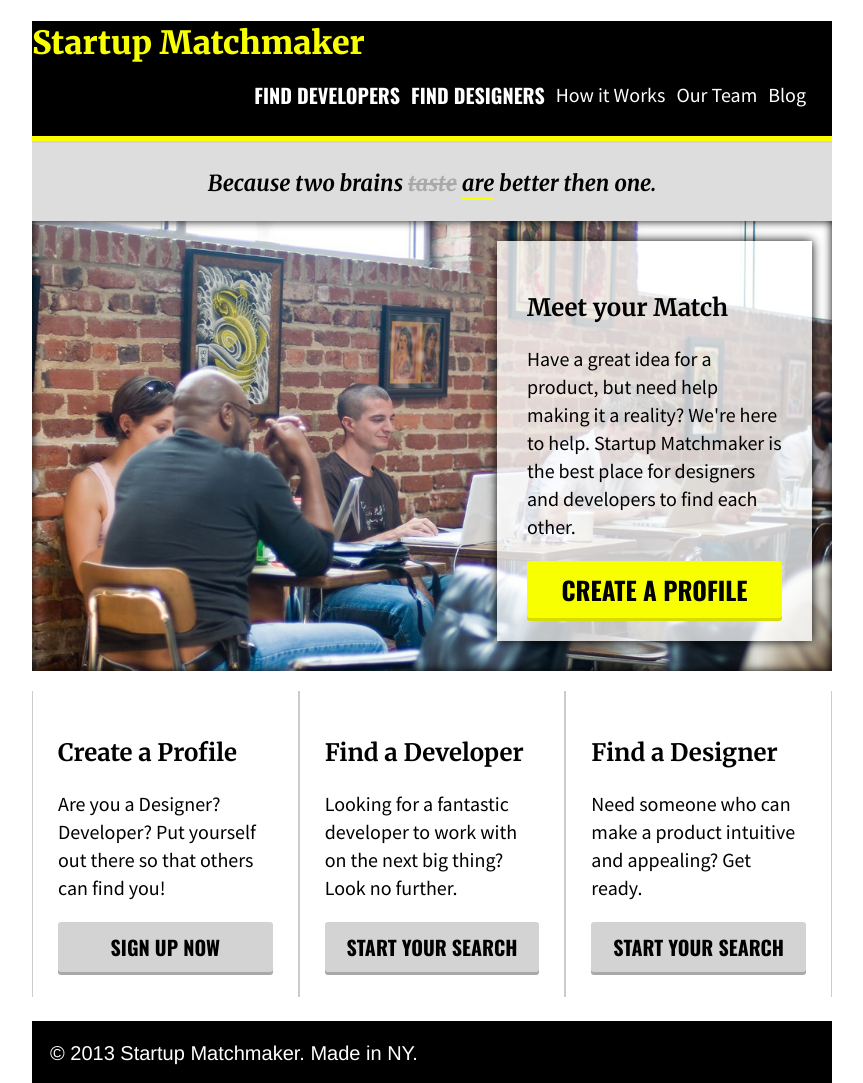
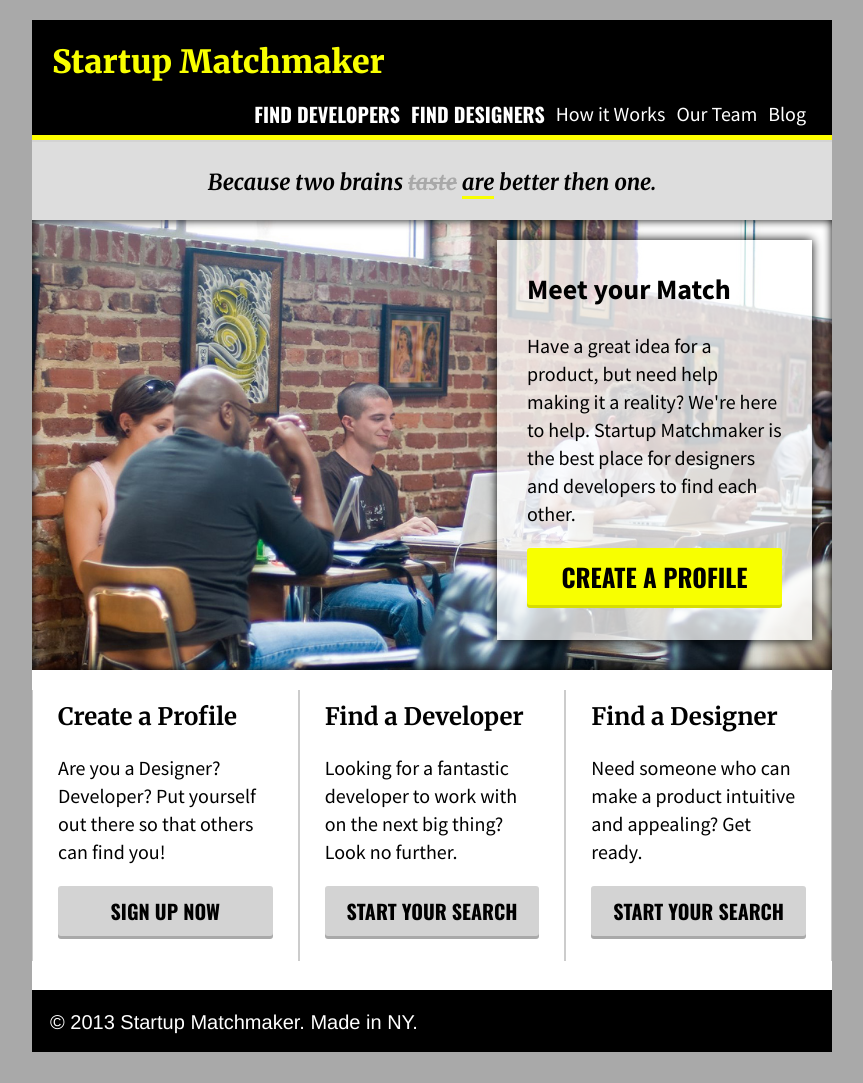
Before and after one commit to trevhud/startup-matchmaker, a plain HTML site: page index.html in a window 1280 px wide. Shown: the whole page, without its empty margins (208-1071 px from the left). After the commit the page ends 1052 px from the top, so only its background shows below. Drawn offline with nearby package versions, Linux system fonts and the light colour scheme.

Commit message:
Style and Layout Changes

```diff
--- a/css/style.css
+++ b/css/style.css
@@ -50,6 +50,9 @@ body {
      font-size: 16px;
      line-height: 1.4;
      font-family: Helvetica, Arial, sans-serif;
+     background-color: darkgrey;
+     margin-top: 0px;
+     padding-top: 0px;
 }
 
 
@@ -61,9 +64,11 @@ body {
 #container {
         width: 800px;
         margin: auto;
+        background-color: white;
 }
 
 header {
+    margin-top: 0px;
     background-color: black;
     border-bottom: 5px solid yellow;
     height: 120px;
@@ -74,13 +79,24 @@ h1 {
     font-weight: 900;
     color:#f8ff00;
     padding-bottom: 0px;
+    padding-top: 20px;
+    margin-left: 20px;
+    margin-top:20px;
     margin-bottom: 5px;
+}
+
+.convert h2 {
+    font-family: 'Source Sans Pro';
+    font-weight: 700;
+    font-size: 28px;
+    margin-top: 0;
 }
 
 h2 {
     font-family: 'Merriweather';
     font-weight: 700;
     font-size: 24px;
+    margin-top: 0px;
 }
 
 p {
@@ -133,7 +149,7 @@ header nav a:hover {
 }
 
 #main {
-    background-image: url('/img/coworking.jpg');
+    background-image: url('../img/coworking.jpg');
     background-size: cover;
     box-shadow: 0px 0px 10px inset;
     height: 450px;
@@ -150,13 +166,13 @@ header nav a:hover {
 }
 
 #subfooter {
-    height: 350px;
+    height: 320px;
 }
 
 .box {
     float: left;
     width: 33.333333333%;
-    padding: 25px;
+    padding: 10px 25px 25px 25px;
     margin: 20px 0 10px 0;
     border-left: 1px solid #CCC;
     border-right: 1px solid #CCC;
@@ -168,7 +184,7 @@ footer {
     color: white;
     padding: 18px;
     font-size: 20px;
-
+    float: clear;
 }
 
 /******************************************
--- a/index.html
+++ b/index.html
@@ -7,7 +7,7 @@
   <meta name="keywords" content="one, two, three">
   <title>Blank Template with Navigation</title>
   <!-- ImportGoogle fonts -->
-  <link href='http://fonts.googleapis.com/css?family=Source+Sans+Pro|Oswald:400,700|Merriweather:700,900,700italic' rel='stylesheet' type='text/css'>
+  <link href='http://fonts.googleapis.com/css?family=Source+Sans+Pro:400,700|Oswald:400,700|Merriweather:700,900,700italic' rel='stylesheet' type='text/css'>
   <!-- external CSS link -->
   <link rel="stylesheet" href="css/normalize.css">
   <link rel="stylesheet" href="css/style.css">
```
